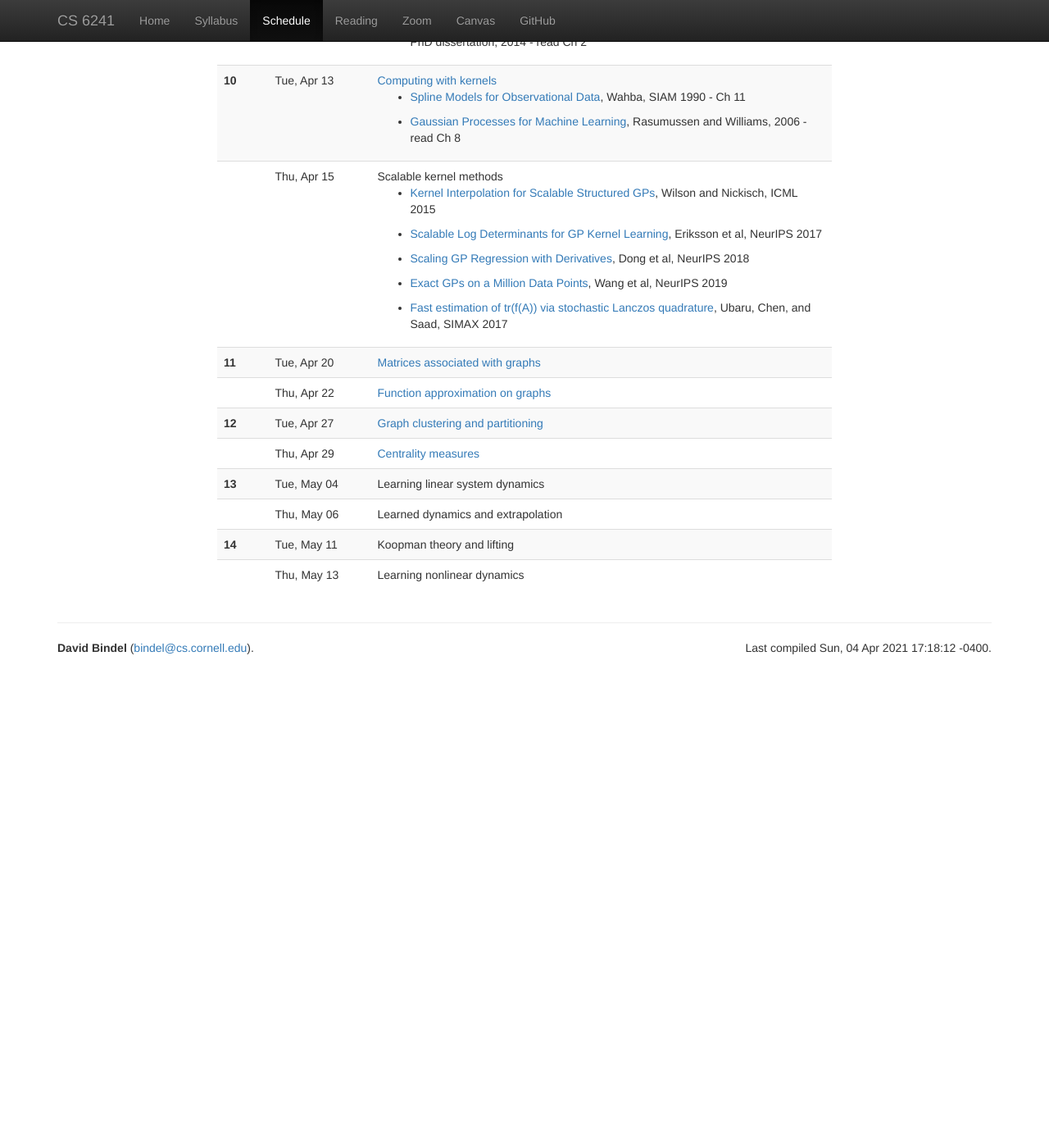
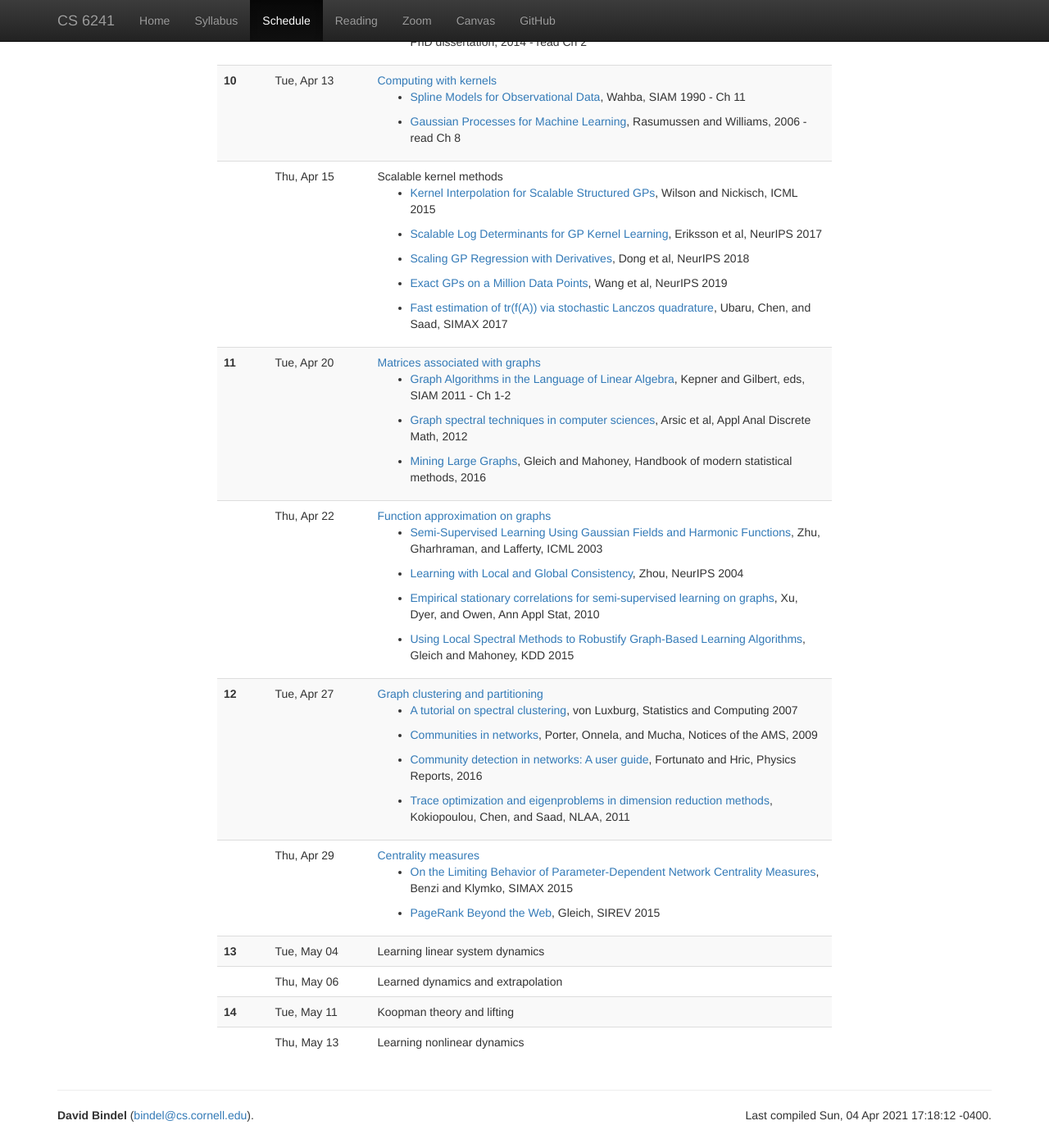
Before and after one commit to dbindel/cs6241-s21, a Jekyll site: the page built from web/schedule.html, in a window 1280 px wide and 1400 px high, scrolled down 3974 px. Shown: the whole window at 82% size. Built offline with Jekyll 4.4.1, drawn with Linux system fonts in a browser that asks for light colours; nearby versions of some CDN libraries; before the commit the page ends 4804 px from its top, so only the background shows below that.

Commit message:
Add readings through end of April.

```diff
--- a/web/_data/lectures.yml
+++ b/web/_data/lectures.yml
@@ -292,10 +292,34 @@
   date: 2021-04-20
   info: Matrices associated with graphs
   notes: 2021-04-20.pdf
+  hw:
+    - "[Graph Algorithms in the Language of Linear
+       Algebra](https://epubs.siam.org/doi/book/10.1137/1.9780898719918),
+       Kepner and Gilbert, eds, SIAM 2011 - Ch 1-2"
+    - "[Graph spectral techniques in computer
+        sciences](https://www-jstor-org.proxy.library.cornell.edu/stable/43666153),
+        Arsic et al, Appl Anal Discrete Math, 2012"
+    - "[Mining Large
+        Graphs](https://www.cs.cornell.edu/courses/cs6241/2020sp/readings/Gleich-2016-mining.pdf),
+        Gleich and Mahoney, Handbook of modern statistical methods, 2016"
 -
   date: 2021-04-22
   info: Function approximation on graphs
   notes: 2021-04-22.pdf
+  hw:
+    - "[Semi-Supervised Learning Using Gaussian Fields and Harmonic
+        Functions](https://www.cs.cornell.edu/courses/cs6241/2020sp/readings/ZGL-2003-SSL.pdf),
+        Zhu, Gharhraman, and Lafferty, ICML 2003"
+    - "[Learning with Local and Global
+        Consistency](https://www.cs.cornell.edu/courses/cs6241/2020sp/readings/Zhou-2004-global-local.pdf),
+        Zhou, NeurIPS 2004"
+    - "[Empirical stationary correlations for semi-supervised learning
+        on
+        graphs](https://www.cs.cornell.edu/courses/cs6241/2020sp/readings/Xu-2010-kriging.pdf),
+        Xu, Dyer, and Owen, Ann Appl Stat, 2010"
+    - "[Using Local Spectral Methods to Robustify Graph-Based Learning
+        Algorithms](https://www.cs.cornell.edu/courses/cs6241/2020sp/readings/Gleich-2015-robustifying.pdf),
+       Gleich and Mahoney, KDD 2015"
 #
 # ==================
 # Week 12
@@ -304,10 +328,31 @@
   date: 2021-04-27
   info: Graph clustering and partitioning
   notes: 2021-04-27.pdf
+  hw:
+    - "[A tutorial on spectral
+        clustering](https://www.cs.cornell.edu/courses/cs6241/2020sp/readings/vonLuxburg-2007-spectral.pdf),
+        von Luxburg, Statistics and Computing 2007"
+    - "[Communities in
+        networks](https://www.cs.cornell.edu/courses/cs6241/2020sp/readings/Porter-2009-AMS.pdf),
+        Porter, Onnela, and Mucha, Notices of the AMS, 2009"
+    - "[Community detection in networks: A user
+        guide](https://www.cs.cornell.edu/courses/cs6241/2020sp/readings/Fortunato-2016-guide.pdf),
+        Fortunato and Hric, Physics Reports, 2016"
+    - "[Trace optimization and eigenproblems in dimension reduction
+       methods](https://www.cs.cornell.edu/courses/cs6241/2020sp/readings/Kokiopoulou-2011-trace.pdf),
+       Kokiopoulou, Chen, and Saad, NLAA, 2011"
 -
   date: 2021-04-29
   info: Centrality measures
   notes: 2021-04-29.pdf
+  hw:
+    - "[On the Limiting Behavior of Parameter-Dependent Network
+        Centrality
+        Measures](https://epubs.siam.org/doi/10.1137/130950550), Benzi
+        and Klymko, SIMAX 2015"
+    - "[PageRank Beyond the
+        Web](https://epubs.siam.org/doi/abs/10.1137/140976649),
+        Gleich, SIREV 2015"
 #
 # ==================
 # Week 13
```
